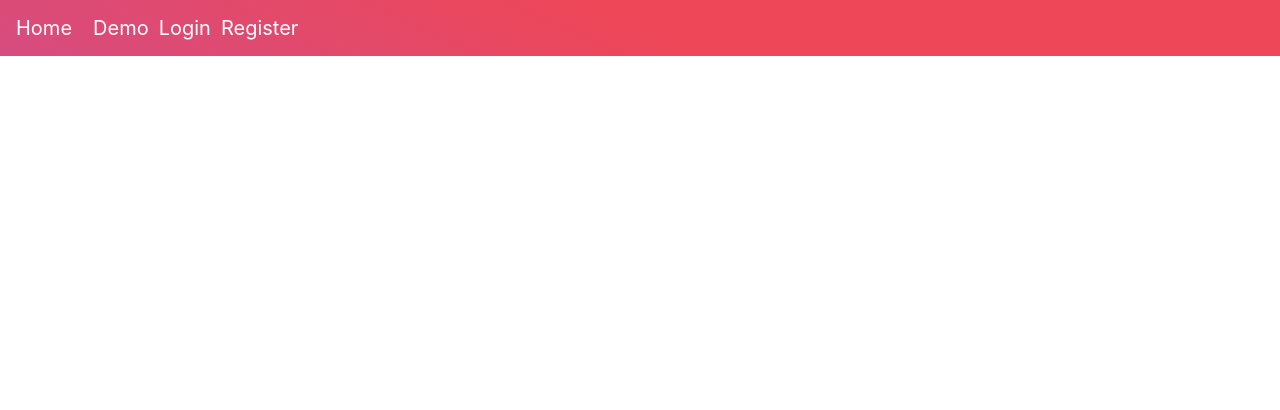
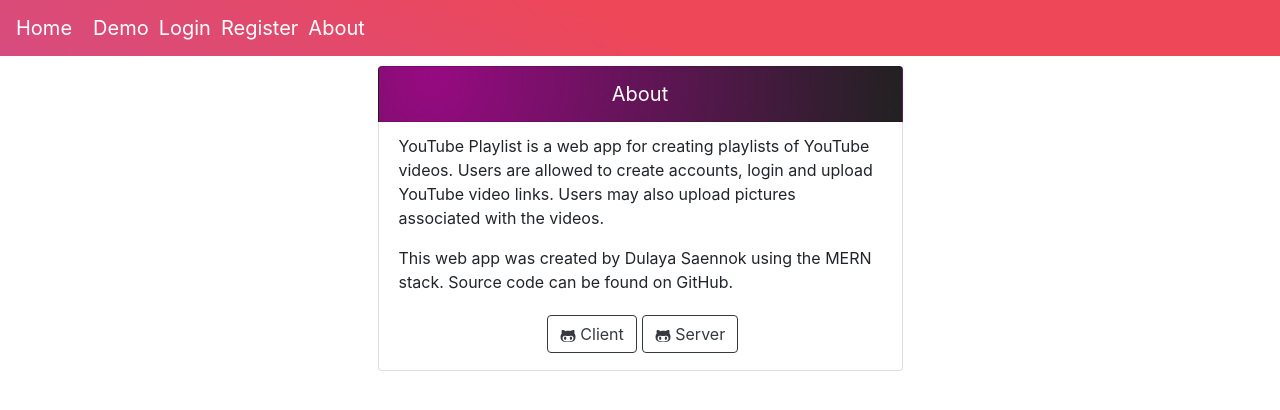
Before and after one commit to Dulaya/youtube-playlist-client, a React (Create React App) app: page /about in a window 1280 px wide. Shown: the top 410 px of the page. Built offline with nearby package versions, Linux system fonts and the light colour scheme; no server answers.

Commit message:
add about page

```diff
--- a/src/App.js
+++ b/src/App.js
@@ -13,6 +13,7 @@
 import Register from './components/Register';
 import Login from './components/Login';
 import User from './components/User';
+import About from './components/About';
 
 const linkStyle = {
   color: 'white',
@@ -53,6 +54,7 @@
                     <Link style={linkStyle} to='/demo'>Demo</Link>
                     <Link style={linkStyle} to='/login'>Login</Link>
                     <Link style={linkStyle} to='/register'>Register</Link>
+                    <Link style={linkStyle} to='/about'>About</Link>
                   </> :
                   <Link style={linkStyle} to={`/${currentUser}`} >
                     {currentUser}'s Playlist
@@ -71,6 +73,9 @@
           </Route>
           <Route exact path='/register'>
             <Register />
+          </Route>
+          <Route exact path='/about'>
+            <About />
           </Route>
 
           {
--- /dev/null
+++ b/src/components/About.js
@@ -0,0 +1,54 @@
+import React from 'react';
+
+import { Container, Col, ListGroup, Button } from 'react-bootstrap';
+import { FaGithubAlt } from 'react-icons/fa';
+
+const About = () => {
+
+    //Open New Tab
+    const openInNewTab = (url) => {
+        const newWindow = window.open(url, '_blank', 'noopener,noreferrer');
+        if (newWindow) newWindow.opener = null;
+    }
+
+    return (
+        <Container >
+            <Col sm='12' md='8' lg='6' style={{ margin: '10px auto', }}>
+                <ListGroup  >
+                    <ListGroup.Item
+                        style={{
+                            color: 'white',
+                            fontSize: '1.25rem',
+                            textAlign: 'center',
+                            backgroundImage: `radial-gradient( circle farthest-corner at 10% 20%,  rgba(151,10,130,1) 0%, rgba(33,33,33,1) 100.2% )`
+                        }}>About</ListGroup.Item>
+                    <ListGroup.Item style={{
+                        textAlign: 'center',
+                    }}>
+                        <p style={{ textAlign: 'left' }}>
+                            YouTube Playlist is a web app for creating playlists of YouTube videos.
+                            Users are allowed to create accounts, login and upload YouTube video links.
+                            Users may also upload pictures associated with the videos.
+                        </p>
+                        <p style={{ textAlign: 'left' }}>
+                            This web app was created by Dulaya Saennok using the MERN stack.
+                            Source code can be found on GitHub.
+                        </p>
+                        <Button variant='outline-dark' style={{ margin: '5px' }} onClick={() => openInNewTab('https://github.com/Dulaya/youtube-playlist-client')}>
+                            <FaGithubAlt /> Client
+                        </Button>
+                        <Button variant='outline-dark' style={{}} onClick={() => openInNewTab('https://github.com/Dulaya/youtube-playlist-server')}>
+                            <FaGithubAlt /> Server
+                        </Button>
+                    </ListGroup.Item>
+
+
+
+                </ListGroup>
+            </Col>
+
+        </Container >
+    );
+}
+
+export default About;
```
